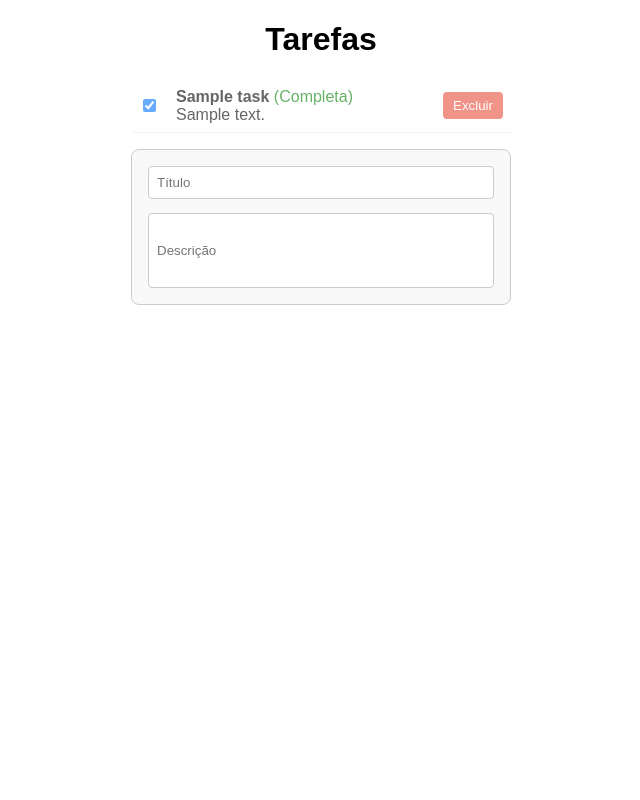
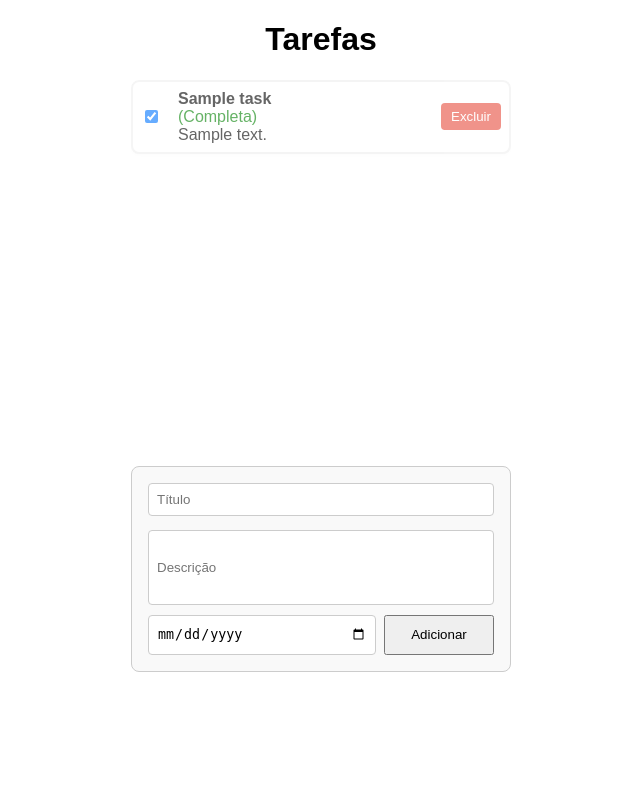
Before and after one commit to queirozPedro/todo-list, a Laravel app: page / in a window 1280 px wide. Shown: the whole page, without its empty margins (319-959 px from the left). Run offline with Laravel 12, Linux system fonts and the light colour scheme; tables that the repository leaves empty hold one stand-in row (values such as "Sample post").

Commit message:
feat: implementar gerenciamento de status de tarefas e atualizar a interface para manipulação de tarefas

```diff
--- a/app/Http/Controllers/TaskController.php
+++ b/app/Http/Controllers/TaskController.php
@@ -13,6 +13,22 @@ class TaskController extends Controller
     public function index()
     {
         $tasks = Task::all();
+
+        // Atualiza status para 'late' se a data for passada e não estiver concluída
+        foreach ($tasks as $task) {
+            if ($task->date && $task->status !== 'completed' && $task->date->isPast()) {
+                if ($task->status !== 'late') {
+                    $task->status = 'late';
+                    $task->save();
+                }
+            }
+            // Se não está atrasada e não está concluída, volta para 'unfinished'
+            if ($task->status === 'late' && $task->date && !$task->date->isPast()) {
+                $task->status = 'unfinished';
+                $task->save();
+            }
+        }
+
         return view('tasks.index', compact('tasks'));
     }
 
@@ -32,11 +48,10 @@ class TaskController extends Controller
         $data = $request->validate([
             'title' => 'required|string|max:255',
             'description' => 'nullable|string',
-            'completed' => 'nullable|boolean',
+            'date' => 'nullable|date',
         ]);
 
-        // Se o checkbox não for marcado, completed não vem no request
-        $data['completed'] = $request->has('completed');
+        $data['status'] = 'unfinished';
 
         Task::create($data);
 
@@ -65,7 +80,8 @@ class TaskController extends Controller
     public function update(Request $request, $id)
     {
         $task = Task::findOrFail($id);
-        $task->completed = $request->has('completed');
+        // Alterna status entre 'completed' e 'unfinished'
+        $task->status = $task->status === 'completed' ? 'unfinished' : 'completed';
         $task->save();
 
         return redirect()->route('tasks.index');
--- a/app/Models/Task.php
+++ b/app/Models/Task.php
@@ -6,8 +6,14 @@ use Illuminate\Database\Eloquent\Model;
 
 class Task extends Model
 {
-    protected $fillable = ['title', 'description', 'completed'];
+    protected $fillable = ['title', 'description', 'status', 'date'];
     protected $casts = [
-        'completed' => 'boolean',
+        'date' => 'datetime',
     ];
+
+    // Helper para saber se está concluída
+    public function getIsCompletedAttribute()
+    {
+        return $this->status === 'completed';
+    }
 }
--- a/resources/views/tasks/index.blade.php
+++ b/resources/views/tasks/index.blade.php
@@ -7,26 +7,28 @@
         html, body {
             margin: 0;
             padding: 0;
-            /* Remova height: 100% daqui */
+            height: 100%; /* Adicione esta linha */
         }
         body {
             font-family: Arial, sans-serif;
             text-align: center;
-            /* Remova height: 100vh e min-height: 100vh daqui */
             display: flex;
             flex-direction: column;
+            min-height: 100vh; /* Adicione esta linha */
         }
         .container-todo {
             display: flex;
             flex-direction: column;
-            /* Remova height: 90vh e min-height: 400px daqui */
             max-width: 600px;
             margin: 0 auto;
             width: 95vw;
+            flex: 1; /* Adicione esta linha */
+            min-height: 80vh; /* Adicione esta linha para garantir altura mínima */
+            justify-content: flex-end; /* Adicione esta linha para empurrar o form para baixo */
         }
         .tasks-list-container {
-            flex: 3;
-            height: 55%;
+            flex: 1; /* Altere para ocupar o espaço disponível */
+            height: auto; /* Remova ou ajuste se necessário */
             display: flex;
             justify-content: center;
             align-items: flex-start;
@@ -41,7 +43,8 @@
             min-width: 0;
             margin: 0 auto;
             text-align: left;
-            max-height: 320px; /* Altura máxima da lista */
+            max-height: 45vh; /* Altura máxima da lista */
+            min-height: 45vh; /* Altura máxima da lista */
             overflow-y: auto;   /* Só a lista rola */
             background: #fff;
             border-radius: 8px;
@@ -59,11 +62,19 @@
             flex: 1;
             margin-left: 12px;
         }
+        .task-title {
+            display: block;
+            max-width: 250px; /* ajuste conforme necessário */
+            overflow: hidden;
+            text-overflow: ellipsis;
+            white-space: nowrap;
+            vertical-align: middle;
+        }
         .task-checkbox {
             margin-right: 8px;
         }
         .form-box {
-            flex: 1;
+            flex: none; /* Garante que o form-box não cresça */
             border: 1px solid #ccc;
             padding: 16px;
             width: 100%;
@@ -101,6 +112,34 @@
                 min-width: 0;
             }
         }
+
+        /* Novos estilos para as tarefas */
+        .task-box {
+            background: #fff;
+            border: 2px solid #eee;
+            border-radius: 8px;
+            transition: border-color 0.2s, box-shadow 0.2s;
+            box-shadow: 0 1px 4px rgba(0,0,0,0.03);
+            padding: 8px;
+            margin-bottom: 12px;
+            display: flex;
+            align-items: center;
+            justify-content: space-between;
+        }
+        .task-box:hover {
+            background: #f1f1f1;
+        }
+        .task-box.completed {
+            opacity: 0.6;
+        }
+        .task-box.late {
+            background: #ffeaea;
+            border-color: #ffa726;
+        }
+        .task-box.selected {
+            border-color: #ffa726;
+            box-shadow: 0 0 0 2px #ffa72633;
+        }
     </style>
 </head>
 <body>
@@ -110,8 +149,12 @@
         <div class="tasks-list-container">
             <ul>
                 {{-- Tarefas não concluídas --}}
-                @foreach ($tasks->where('completed', false) as $task)
-                    <li>
+                @foreach ($tasks->where('status', 'unfinished') as $task)
+                    <li class="task-box
+                        @if($task->status === 'late') late
+                        @elseif($task->status === 'completed') completed
+                        @endif
+                    ">
                         <form action="{{ route('tasks.update', $task->id) }}" method="POST" style="display: flex; align-items: center; margin: 0; flex: 1;">
                             @csrf
                             @method('PUT')
@@ -121,10 +164,48 @@
                                 name="completed"
                                 value="1"
                                 onchange="this.form.submit()"
-                                {{ $task->completed ? 'checked' : '' }}
+                                {{ $task->status === 'completed' ? 'checked' : '' }}
                             >
                             <div class="task-info">
-                                <strong>{{ $task->title }}</strong>
+                                <strong class="task-title">{{ $task->title }}</strong>
+                                <br>
+                                {{ $task->description }}
+                            </div>
+                        </form>
+                        <form action="{{ route('tasks.destroy', $task->id) }}" method="POST" style="margin-left: 12px;">
+                            @csrf
+                            @method('DELETE')
+                            <button type="submit" style="background: #e74c3c; color: #fff; border: none; border-radius: 4px; padding: 6px 10px; cursor: pointer;">
+                                Excluir
+                            </button>
+                        </form>
+                    </li>
+                @endforeach
+
+                {{-- Tarefas atrasadas --}}
+                @foreach ($tasks->where('status', 'late') as $task)
+                    <li class="task-box
+                        @if($task->status === 'late') late
+                        @elseif($task->status === 'completed') completed
+                        @endif
+                    " style="background: #ffeaea;">
+                        <form action="{{ route('tasks.update', $task->id) }}" method="POST" style="display: flex; align-items: center; margin: 0; flex: 1;">
+                            @csrf
+                            @method('PUT')
+                            <input
+                                type="checkbox"
+                                class="task-checkbox"
+                                name="completed"
+                                value="1"
+                                onchange="this.form.submit()"
+                                {{ $task->status === 'completed' ? 'checked' : '' }}
+                            >
+                            <div class="task-info">
+                                <strong class="task-title">{{ $task->title }}</strong>
+                                @if($task->date)
+                                    <span style="color: #888; font-size: 0.9em;">({{ $task->date->format('d/m/Y') }})</span>
+                                @endif
+                                <span style="color: red; font-weight: bold;">[Atrasada]</span>
                                 <br>
                                 {{ $task->description }}
                             </div>
@@ -140,8 +221,12 @@
                 @endforeach
 
                 {{-- Tarefas concluídas --}}
-                @foreach ($tasks->where('completed', true) as $task)
-                    <li style="opacity: 0.6;">
+                @foreach ($tasks->where('status', 'completed') as $task)
+                    <li class="task-box
+                        @if($task->status === 'late') late
+                        @elseif($task->status === 'completed') completed
+                        @endif
+                    " style="opacity: 0.6;">
                         <form action="{{ route('tasks.update', $task->id) }}" method="POST" style="display: flex; align-items: center; margin: 0; flex: 1;">
                             @csrf
                             @method('PUT')
@@ -151,10 +236,10 @@
                                 name="completed"
                                 value="1"
                                 onchange="this.form.submit()"
-                                {{ $task->completed ? 'checked' : '' }}
+                                {{ $task->status === 'completed' ? 'checked' : '' }}
                             >
                             <div class="task-info">
-                                <strong>{{ $task->title }}</strong>
+                                <strong class="task-title">{{ $task->title }}</strong>
                                 <span style="color: green;">(Completa)</span>
                                 <br>
                                 {{ $task->description }}
@@ -177,10 +262,14 @@
         </div>
         <!-- Formulário para adicionar nova tarefa -->
         <div class="form-box">
-            <form action="{{ route('tasks.store') }}" method="POST" style="width: 100%; display: flex; flex-direction: column; gap: 10px;" onsubmit="return false;">
+            <form action="{{ route('tasks.store') }}" method="POST" style="width: 100%; display: flex; flex-direction: column; gap: 10px;">
                 @csrf
                 <input type="text" name="title" id="title" required placeholder="Título" autocomplete="off" style="margin-bottom: 4px;">
                 <input type="text" name="description" id="description" placeholder="Descrição" autocomplete="off" style="margin-bottom: 0; height: 75px;">
+                <div style="display: flex; width: 100%; gap: 8px; align-items: center;">
+                    <input type="date" name="date" id="date" placeholder="Data" style="margin-bottom: 0; flex: 1; height: 40px;">
+                    <button type="submit" style="margin-top: 0; min-width: 110px; height: 40px;">Adicionar</button>
+                </div>
             </form>
         </div>
     </div>
@@ -196,6 +285,24 @@
             }
         }
     });
+
+    document.querySelectorAll('.task-checkbox').forEach(function(checkbox) {
+        checkbox.addEventListener('change', function() {
+            document.querySelectorAll('.task-box').forEach(function(box) {
+                box.classList.remove('selected');
+            });
+            if (checkbox.checked) {
+                checkbox.closest('.task-box').classList.add('selected');
+            }
+        });
+        // Também destaca ao focar
+        checkbox.addEventListener('focus', function() {
+            checkbox.closest('.task-box').classList.add('selected');
+        });
+        checkbox.addEventListener('blur', function() {
+            checkbox.closest('.task-box').classList.remove('selected');
+        });
+    });
 </script>
 </body>
 </html>
```
Also changed, not shown: database/migrations/2025_05_29_024215_create_post_task.php.
